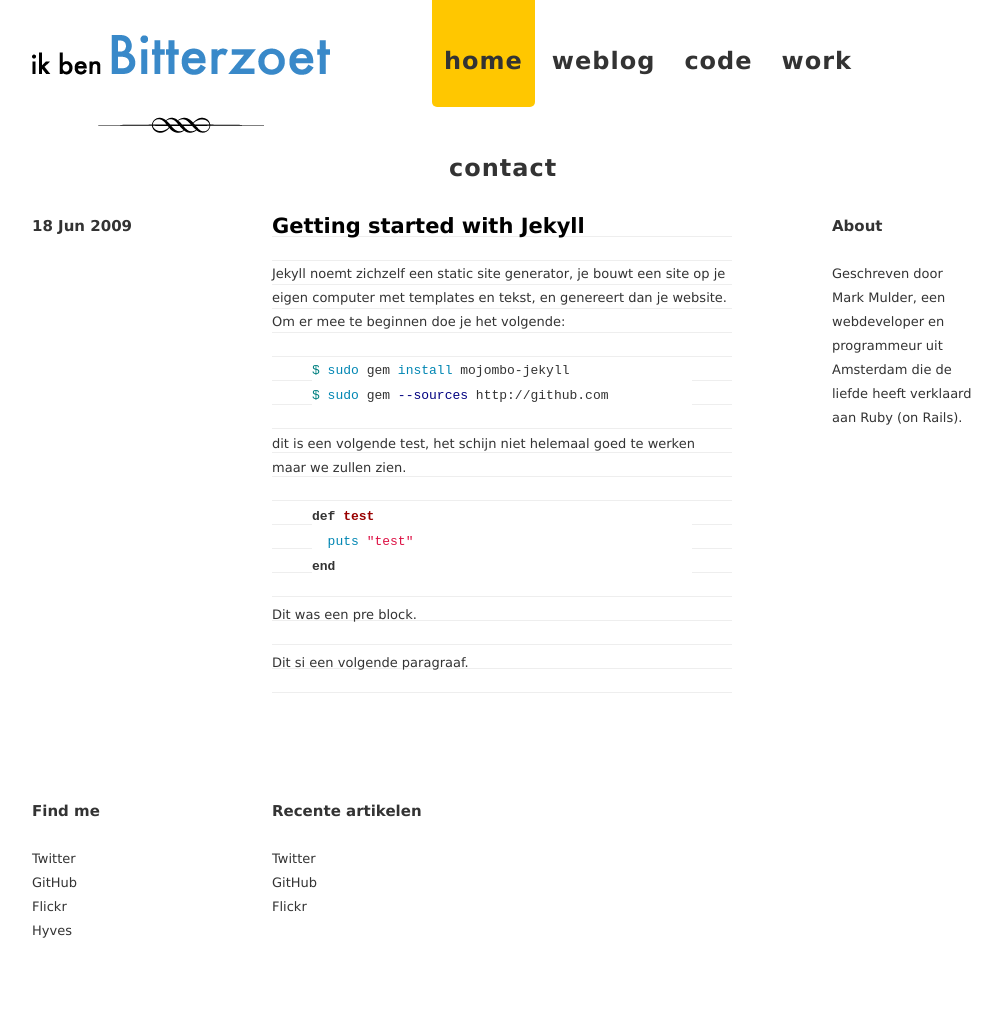
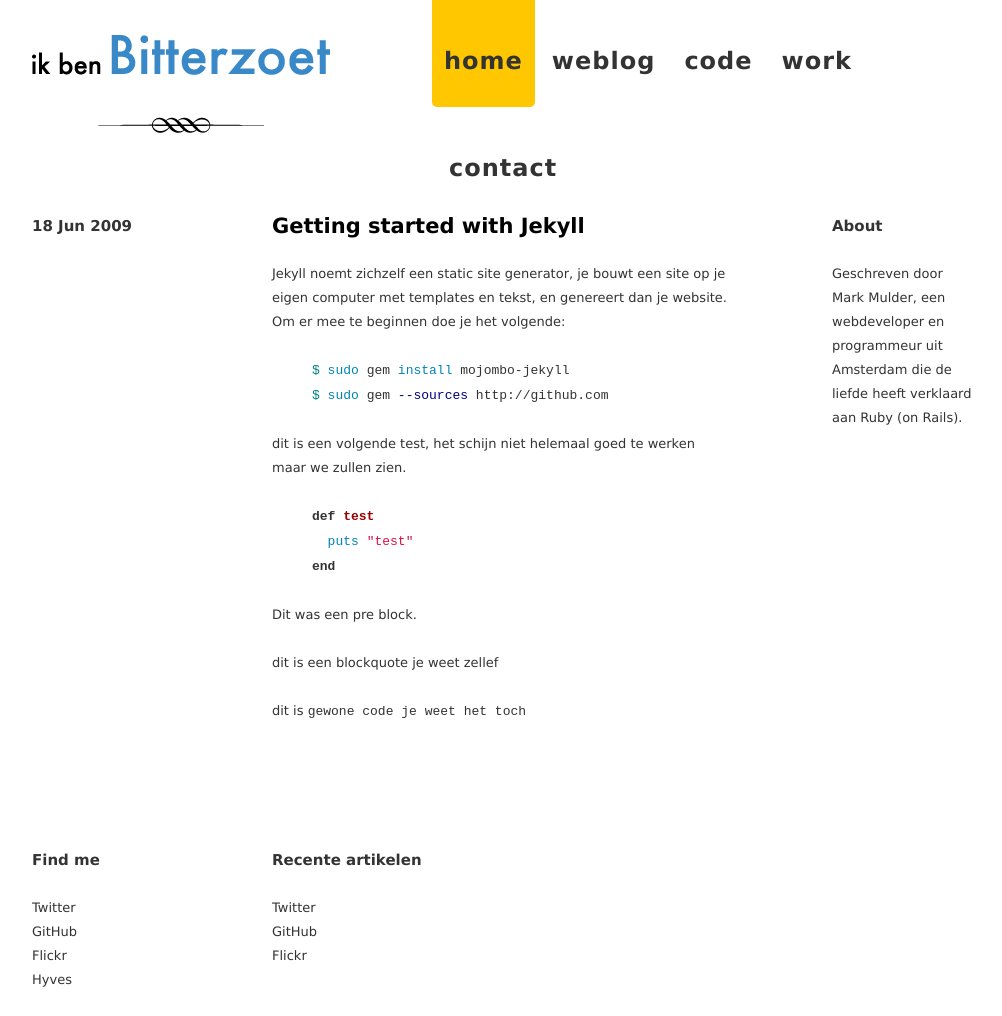
Before and after one commit to bittersweet/ikbenbitterzoet.com, a Jekyll site: the page built from _posts/2009-06-18-getting-started-with-jekyll.markdown, in a window 1280 px wide. Shown: the whole page, without its empty margins (138-1140 px from the left). Built offline with Jekyll 4.4.1, drawn with Linux system fonts in a browser that asks for light colours; before the commit the page ends 967 px from its top, so only the background shows below that.

```diff
--- a/_posts/2009-06-18-getting-started-with-jekyll.markdown
+++ b/_posts/2009-06-18-getting-started-with-jekyll.markdown
@@ -26,4 +26,6 @@
 
 Dit was een pre block.
 
-Dit si een volgende paragraaf.
+> dit is een blockquote je weet zellef
+
+dit is `gewone code je weet het toch`
--- a/css/screen.css
+++ b/css/screen.css
@@ -58,7 +58,7 @@
   }
 
 #content, .entry {
-   background: url("/css/gridbg.gif");
+/*   background: url("/css/gridbg.gif");*/
 }
 
 #footer {
@@ -66,12 +66,12 @@
   /* background: url("../img/gridbg.gif");*/
 }
 
-#header {
-
+#header #logo {
+  padding-top: 35px;
 }
 
-#header #logo {
-  padding-top: 35px;
+#logo a:hover{
+  border: none;
 }
 
 #menu ul {
```
